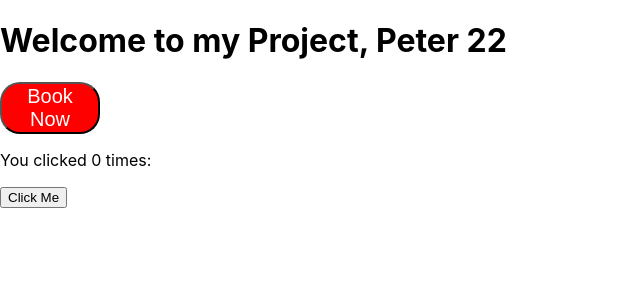
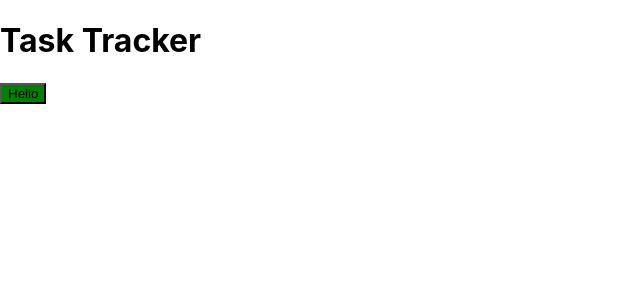
Before and after one commit to Peter-James-Borrow/Task-Tracker, a React (Create React App) app: page / in a window 1280 px wide. Shown: the top 300 px of the page, without its empty margins (0-640 px from the left). Built offline with nearby package versions, Linux system fonts and the light colour scheme.

Commit message:
FEATURE: Added new button to task tracker

```diff
--- a/public/index.html
+++ b/public/index.html
@@ -13,7 +13,7 @@
 
     <link rel="manifest" href="%PUBLIC_URL%/manifest.json" />
 
-    <title>windsurf Project</title>
+    <title>Task Tracker</title>
   </head>
   <body>
     <noscript>You need to enable JavaScript to run this app.</noscript>
--- a/src/App.js
+++ b/src/App.js
@@ -1,8 +1,4 @@
-import CallToAction from './Button';
-import Example from './hooks';
-import Welcome from './Welcome'
-
-
+import Header from './components/Header'
 
 
 
@@ -10,10 +6,7 @@ function App() {
 
   return (
     <div>
-      <Welcome name="Peter" age="22"/>
-        <CallToAction />
-        <Example />
-
+      <Header />
     </div>
   )
 
--- a/src/Button.js
+++ /dev/null
@@ -1,9 +0,0 @@
-import './button.css';
-
-const CallToAction =() => {
-    return(
-        <button className="action-button">Book Now</button>
-    )
-}
-
-export default CallToAction
--- a/src/Welcome.js
+++ /dev/null
@@ -1,9 +0,0 @@
-const Welcome =(props) => {
-    return (
-        <>
-            <h1>Welcome to my Project, {props.name}  {props.age}</h1>
-        </>
-    )
-}
-
-export default Welcome
--- /dev/null
+++ b/src/components/Buttons.js
@@ -0,0 +1,21 @@
+import React from 'react'
+import PropTypes from 'prop-types'
+
+
+const Buttons = ({color, text, onClick }) => {
+    return (
+            <button onClick={onClick}
+            style={{backgroundColor: color}}>{text}
+            </button>
+
+    )
+}
+ Buttons.defaultProps = {
+     color: 'steelblue'
+ }
+
+ Buttons.propTypes = {
+     text: PropTypes.string,
+     color: PropTypes.string,
+ }
+export default Buttons
--- /dev/null
+++ b/src/components/Header.js
@@ -0,0 +1,31 @@
+import  PropTypes  from 'prop-types'
+import Buttons from './Buttons'
+
+const Header = ({title}) => {
+    const onClick =() => {
+
+    }
+    return (
+        <header>
+            <h1>{title}</h1>
+            <Buttons
+            color='green'
+            text='Hello'
+            onClick={onClick}
+            />
+
+
+        </header>
+    )
+}
+
+Header.defaultProps = {
+    title: 'Task Tracker',
+}
+
+Header.propTypes = {
+    title: PropTypes.string.isRequired
+}
+
+
+export default Header;
--- a/src/hooks.js
+++ /dev/null
@@ -1,15 +0,0 @@
-import React from 'react';
-import {useState} from 'react';
-
-
-const Example =() => {
-    const [count, setCount] = useState(0)
-    return(
-        <>
-          <p>You clicked {count} times:</p>
-          <button onClick={() => setCount(count + 1)}>Click Me</button>
-        </>
-    )
-}
-
-export default Example
```
